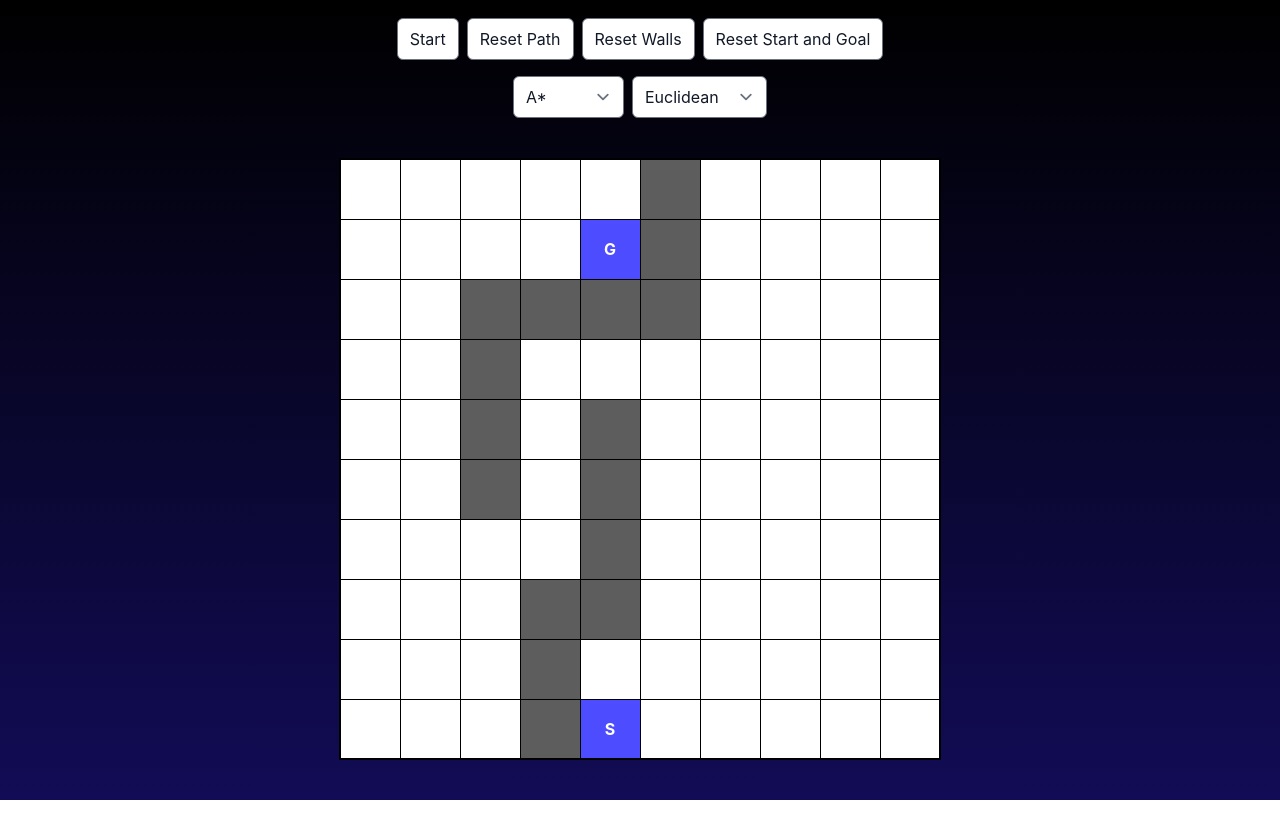
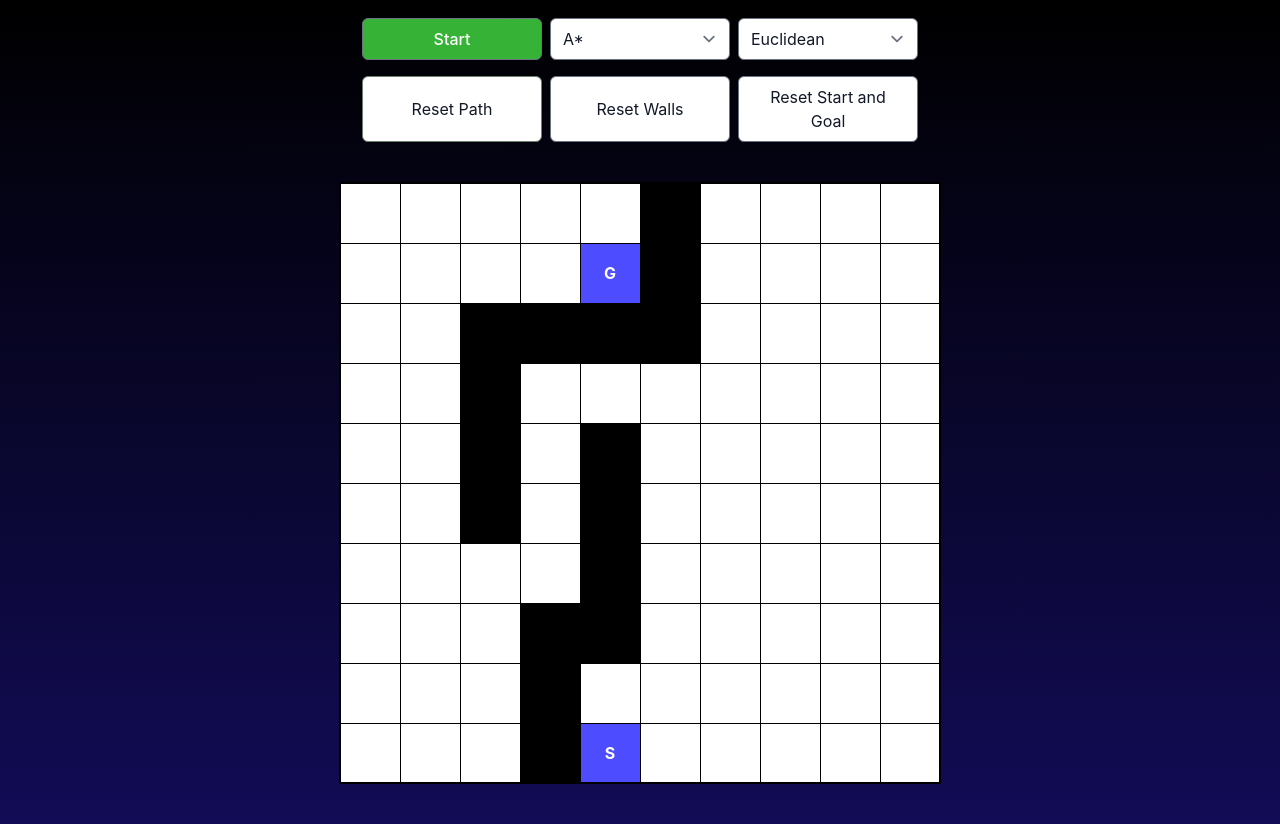
Before and after one commit to FreitasGa/pathfinder, a Svelte app: page / in a window 1280 px wide. Before the commit the page ends 800 px from the top, so only its background shows below. Built offline with nearby package versions, Linux system fonts and the light colour scheme.

Commit message:
feat: :lipstick: fancy styles

```diff
--- a/src/components/Menu.svelte
+++ b/src/components/Menu.svelte
@@ -89,14 +89,18 @@
   }
 </script>
 
-<nav class="flex flex-col-reverse items-center gap-4 mt-[10px] rounded-md p-2">
+<nav class="flex flex-col items-center gap-4 mt-[10px] rounded-md p-2">
   <div class="flex flex-row gap-2">
-    <select class="rounded-md text-gray-900" bind:value={algorithm}>
+    <button
+      class="w-[180px] rounded-md px-3 py-2 bg-[#36B336] text-white font-medium border border-[#6b7280]"
+      on:click={handleStart}>Start</button
+    >
+    <select class="w-[180px] rounded-md text-gray-900" bind:value={algorithm}>
       <option value={Algorithm.AStar}>A*</option>
       <option value={Algorithm.Dijkstra}>Dijkstra</option>
     </select>
     <select
-      class="rounded-md text-gray-900"
+      class="w-[180px] rounded-md text-gray-900"
       disabled={algorithm === Algorithm.Dijkstra}
       bind:value={heuristic}
     >
@@ -107,19 +111,18 @@
   </div>
   <div class="flex flex-row gap-2 text-[#fdfdfd]">
     <button
-      class="rounded-md px-3 py-2 bg-white text-gray-900 border border-[#6b7280] ring-0"
-      on:click={handleStart}>Start</button
-    >
-    <button
-      class="rounded-md px-3 py-2 bg-white text-gray-900 border border-[#6b7280] ring-0"
+      class="w-[180px] rounded-md px-3 py-2 bg-white text-gray-900 border border-[#6b806d] disabled:opacity-70"
+      disabled={$state !== State.Idle}
       on:click={handleResetPath}>Reset Path</button
     >
     <button
-      class="rounded-md px-3 py-2 bg-white text-gray-900 border border-[#6b7280] ring-0"
+      class="w-[180px] rounded-md px-3 py-2 bg-white text-gray-900 border border-[#6b7280] disabled:opacity-70"
+      disabled={$state !== State.Idle}
       on:click={handleResetWalls}>Reset Walls</button
     >
     <button
-      class="rounded-md px-3 py-2 bg-white text-gray-900 border border-[#6b7280] ring-0"
+      class="w-[180px] rounded-md px-3 py-2 bg-white text-gray-900 border border-[#6b7280] disabled:opacity-70"
+      disabled={$state !== State.Idle}
       on:click={handleResetStartAndGoal}>Reset Start and Goal</button
     >
   </div>
--- a/src/lib/utils.ts
+++ b/src/lib/utils.ts
@@ -1,5 +1,5 @@
+import type { Position } from "../types";
 import type { Node } from "./node";
-import type { Position } from "../types";
 
 export const defaults = {
   size: [10, 10] as [number, number],
@@ -29,11 +29,11 @@ export const defaults = {
 export const colors = {
   start: "#4D4DFF",
   goal: "#4D4DFF",
-  wall: "#5D5D5D",
+  wall: "#000000",
   opened: "#36B336",
   closed: "#B33636",
   path: "#B3B336",
-  default: "#ffffff",
+  default: "#FFFFFF",
 };
 
 export function calculateColor(
```
